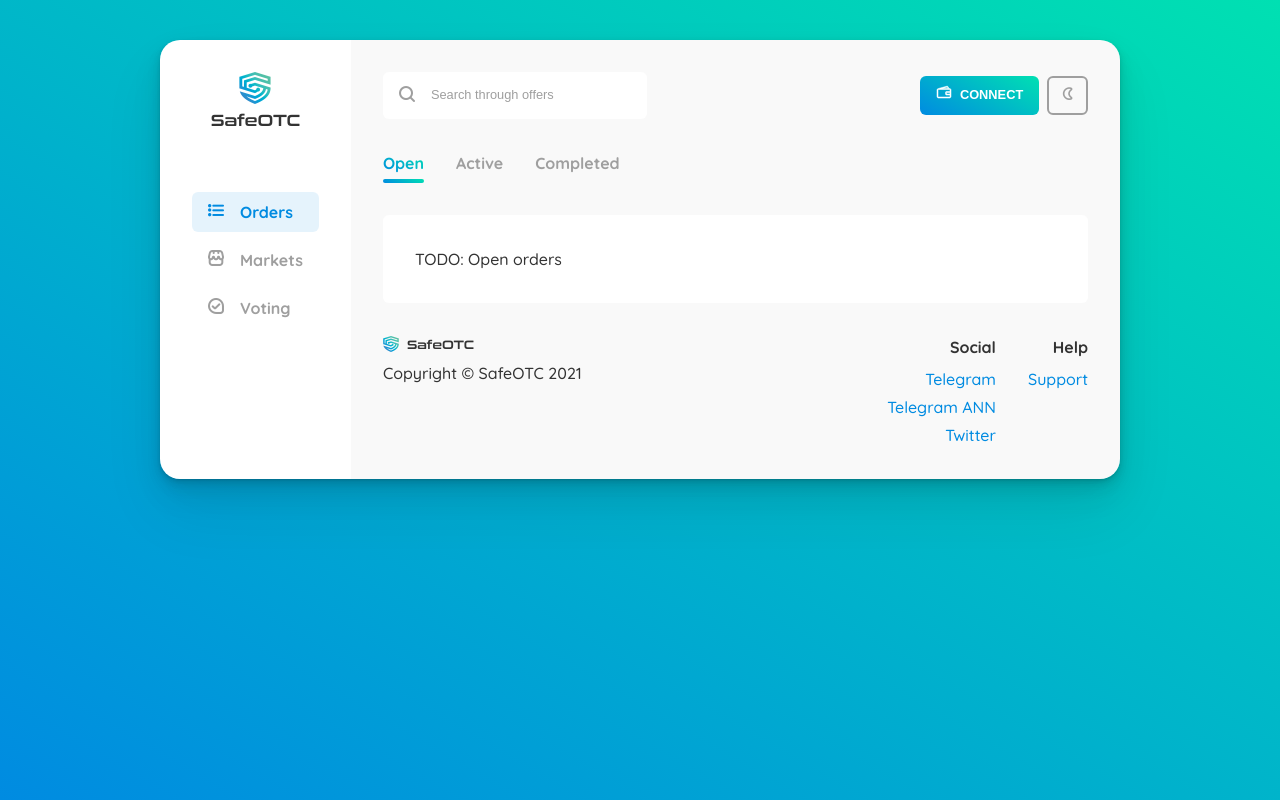
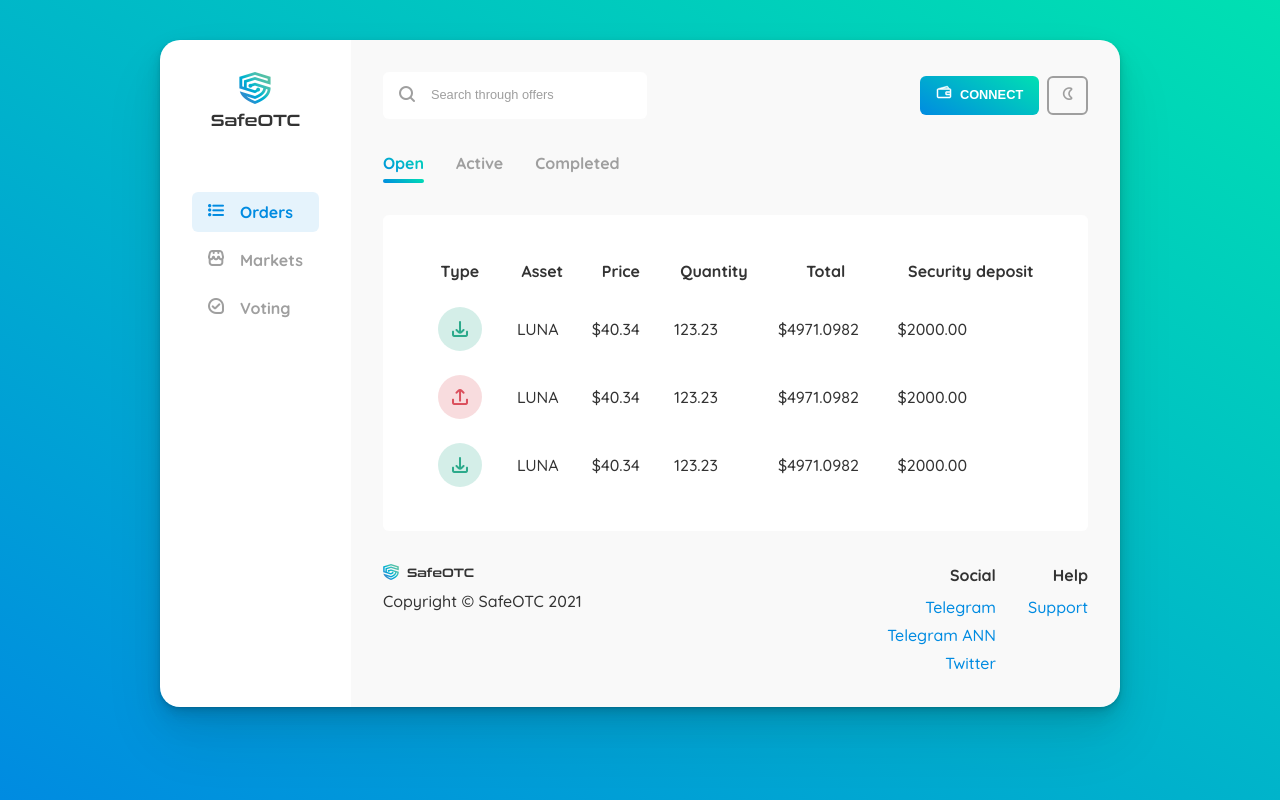
Before and after one commit to safeotc/demo-app, a Next.js app: page / in a window 1280 px wide. Built offline with nearby package versions, Linux system fonts and the light colour scheme.

Commit message:
adds open orders table scaffold

```diff
--- /dev/null
+++ b/components/icons/orders/BuyIcon.tsx
@@ -0,0 +1,8 @@
+import React from 'react';
+import FlatIcon from '../FlatIcon';
+
+const BuyIcon = () => {
+    return <FlatIcon icon="download" className="c-order-icon c-order-icon--buy" />;
+};
+
+export default BuyIcon;
--- /dev/null
+++ b/components/icons/orders/SellIcon.tsx
@@ -0,0 +1,8 @@
+import React from 'react';
+import FlatIcon from '../FlatIcon';
+
+const SellIcon = () => {
+    return <FlatIcon icon="upload" className="c-order-icon c-order-icon--sell" />;
+};
+
+export default SellIcon;
--- a/pages/orders/open.tsx
+++ b/pages/orders/open.tsx
@@ -2,9 +2,59 @@
 import type { NextPage } from 'next';
 import { PageLayout } from '../_app';
 import OrdersLayout from '../../layouts/OrdersLayout';
+import BuyIcon from '../../components/icons/orders/BuyIcon';
+import SellIcon from '../../components/icons/orders/SellIcon';
 
 const Open: NextPage & PageLayout = () => {
-    return <div className="o-box">TODO: Open orders</div>;
+    return (
+        <div className="o-box">
+            <table className="o-table o-table--small u-margin-bottom-none">
+                <thead>
+                    <tr>
+                        <th style={{ width: '90px' }}>Type</th>
+                        <th>Asset</th>
+                        <th>Price</th>
+                        <th>Quantity</th>
+                        <th>Total</th>
+                        <th>Security deposit</th>
+                    </tr>
+                </thead>
+
+                <tbody>
+                    <tr>
+                        <td className="u-text-center">
+                            <BuyIcon />
+                        </td>
+                        <td>LUNA</td>
+                        <td>$40.34</td>
+                        <td>123.23</td>
+                        <td>$4971.0982</td>
+                        <td>$2000.00</td>
+                    </tr>
+                    <tr>
+                        <td className="u-text-center">
+                            <SellIcon />
+                        </td>
+                        <td>LUNA</td>
+                        <td>$40.34</td>
+                        <td>123.23</td>
+                        <td>$4971.0982</td>
+                        <td>$2000.00</td>
+                    </tr>
+                    <tr>
+                        <td className="u-text-center">
+                            <BuyIcon />
+                        </td>
+                        <td>LUNA</td>
+                        <td>$40.34</td>
+                        <td>123.23</td>
+                        <td>$4971.0982</td>
+                        <td>$2000.00</td>
+                    </tr>
+                </tbody>
+            </table>
+        </div>
+    );
 };
 
 Open.Layout = OrdersLayout;
--- a/styles/components/_components.input.scss
+++ b/styles/components/_components.input.scss
@@ -22,14 +22,14 @@
   &:focus {
     box-shadow: 0px 0px 0px 2px $color-focus inset;
   }
+}
 
-  &--with-left-icon {
-    padding-left: 3rem;
-  }
+.c-input__field--with-left-icon {
+  padding-left: 3rem;
+}
 
-  &--with-right-icon {
-    padding-right: 3rem;
-  }
+.c-input__field--with-right-icon {
+  padding-right: 3rem;
 }
 
 .c-input__left-icon,
--- a/styles/components/_components.nav-link.scss
+++ b/styles/components/_components.nav-link.scss
@@ -11,11 +11,11 @@
   &:hover {
     color: $color-brand-primary;
   }
+}
 
-  &--active {
-    color: $color-brand-primary;
-    background: transparentize($color-brand-primary, 0.9);
-  }
+.c-nav-link--active {
+  color: $color-brand-primary;
+  background: transparentize($color-brand-primary, 0.9);
 }
 
 .c-nav-link__text {
--- /dev/null
+++ b/styles/components/_components.order-icon.scss
@@ -0,0 +1,16 @@
+.c-order-icon {
+  display: inline-flex;
+  padding: 0.75rem;
+  border: 2px solid transparent;
+  border-radius: 50%;
+}
+
+.c-order-icon--buy {
+  background: transparentize($color-success, 0.8);
+  color: $color-success;
+}
+
+.c-order-icon--sell {
+  background: transparentize($color-danger, 0.8);
+  color: $color-danger;
+}
--- a/styles/components/_components.tabs.scss
+++ b/styles/components/_components.tabs.scss
@@ -26,11 +26,11 @@
     background: var(--background-color);
     @include short-transition(opacity);
   }
+}
 
-  &--active {
-    &:after {
-      opacity: 1;
-    }
+.c-tabs__item--active {
+  &:after {
+    opacity: 1;
   }
 }
 
--- a/styles/main.scss
+++ b/styles/main.scss
@@ -40,7 +40,6 @@
 // @import "objects/objects.block";
 // @import "objects/objects.ratio";
 // @import "objects/objects.crop";
-// @import "objects/objects.table";
 // @import "objects/objects.pack";
 @import "objects/objects.box";
 @import "objects/objects.content-wrapper";
@@ -51,6 +50,7 @@
 @import "objects/objects.footer";
 @import "objects/objects.content";
 @import "objects/objects.list-bare";
+@import "objects/objects.table";
 
 // COMPONENTS
 // @import "components/example.components.buttons";
@@ -68,6 +68,7 @@
 @import "components/components.alert";
 @import "components/components.coming-soon";
 @import "components/components.tabs";
+@import "components/components.order-icon";
 
 // UTILITIES
 @import "utilities/utilities.clearfix";
--- a/styles/settings/_settings.core.scss
+++ b/styles/settings/_settings.core.scss
@@ -91,6 +91,7 @@
 );
 
 $inuit-spacing-properties: (
+  "padding": "padding",
   "margin": "margin",
 );
 
@@ -99,6 +100,7 @@
   "-tiny": 0.25em,
   "-small": 0.5em,
   "-large": 2em,
+  "-larger": 3em,
   "-huge": 4em,
   "-none": 0,
 );
```
Also changed, not shown: 1 other file (tests, documents, lock files or other folders).
